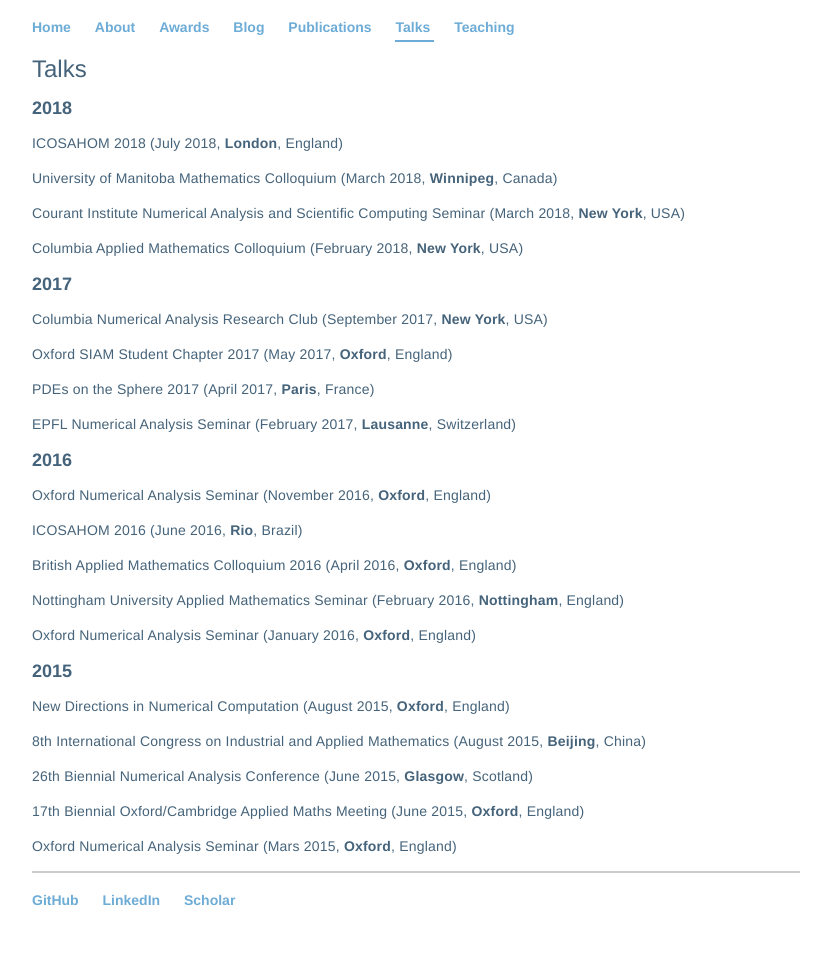
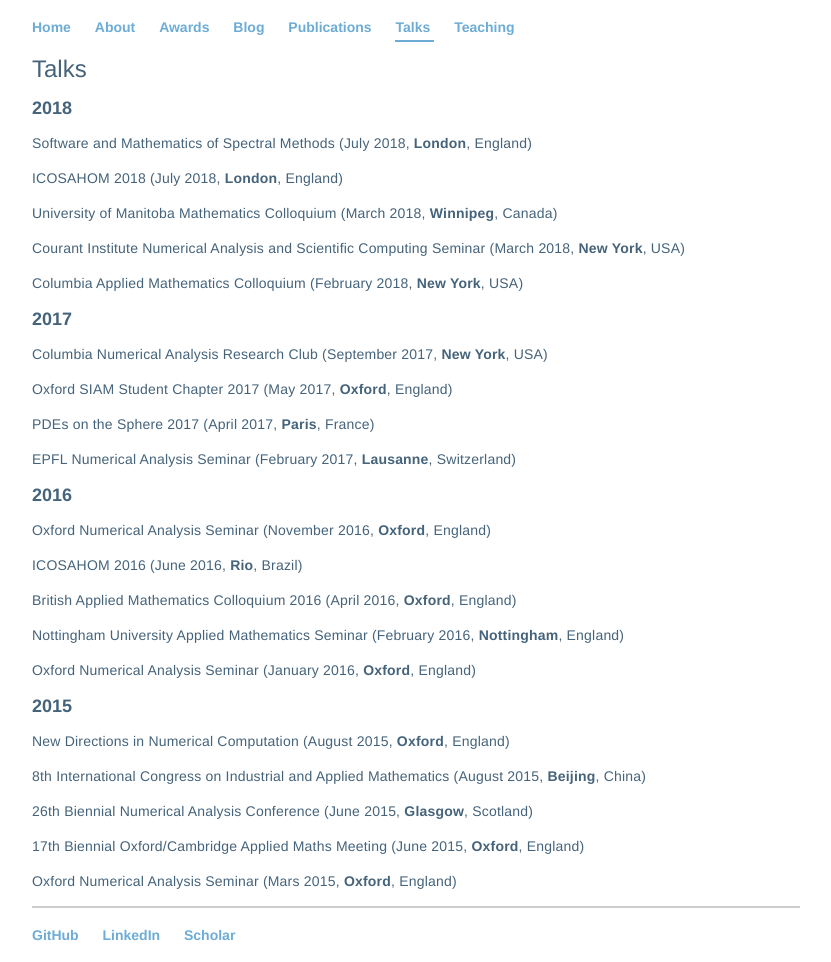
Before and after one commit to Hadrien-Montanelli/Hadrien-Montanelli.github.io, a Jekyll site: the page built from talks/index.html, in a window 1280 px wide. Shown: the whole page, without its empty margins (224-1055 px from the left). Built offline with Jekyll 4.4.1, drawn with Linux system fonts in a browser that asks for light colours; before the commit the page ends 927 px from its top, so only the background shows below that.

Commit message:
New photo + talk

```diff
--- a/TDL_website.txt
+++ b/TDL_website.txt
@@ -1,4 +1,5 @@
 1. Learn how to add videos
 2. Write blog post about fluid dynamics
-3. Update deep net paper on arxiv then on website
-4. Link to Princeton paper
+3. Update deep net paper on arxiv then on website (and put Scwab modifications)
+4. Change photo (LinkedIn, GoogleScholar, Google+, GitHub)
+				[Whatsapp, Uber, GitHub, Skype, Instagram, WeChat, FB, iCard]
--- a/index.html
+++ b/index.html
@@ -15,8 +15,8 @@
 			</div>
 			<a href="http://hadrien-montanelli.github.io">
 				<div style="text-align: center;">
-					<img src="Hadrien_Montanelli.jpg" style="width:250px;
-						height:250px;
+					<img src="Hadrien_Montanelli_2.jpg" style="width:175px;
+						height:245px;
 						border-radius:300px;
 						box-shadow: 5px -5px 5px 0px #F3F2F4;">
 				</div>
--- a/talks/index.html
+++ b/talks/index.html
@@ -7,6 +7,7 @@
 
   <h2>2018</h2>
 
+  <p>Software and Mathematics of Spectral Methods (July 2018, <b>London</b>, England)<p>
   <p>ICOSAHOM 2018 (July 2018, <b>London</b>, England)<p>
   <p>University of Manitoba Mathematics Colloquium (March 2018, <b>Winnipeg</b>, Canada)<p>
   <p>Courant Institute Numerical Analysis and Scientific Computing Seminar (March 2018, <b>New York</b>, USA)<p>
```
Also changed, not shown: Hadrien_Montanelli_2.jpg (added), 5 other files.
